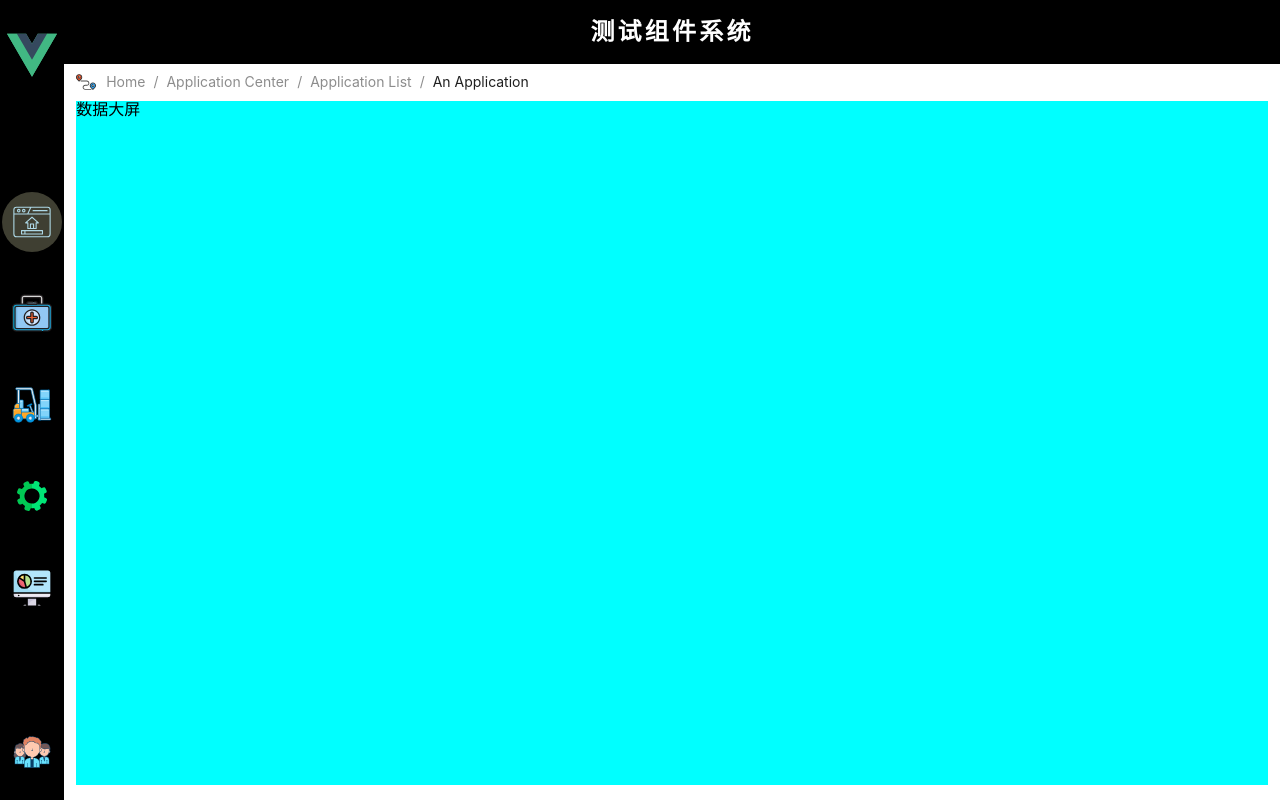
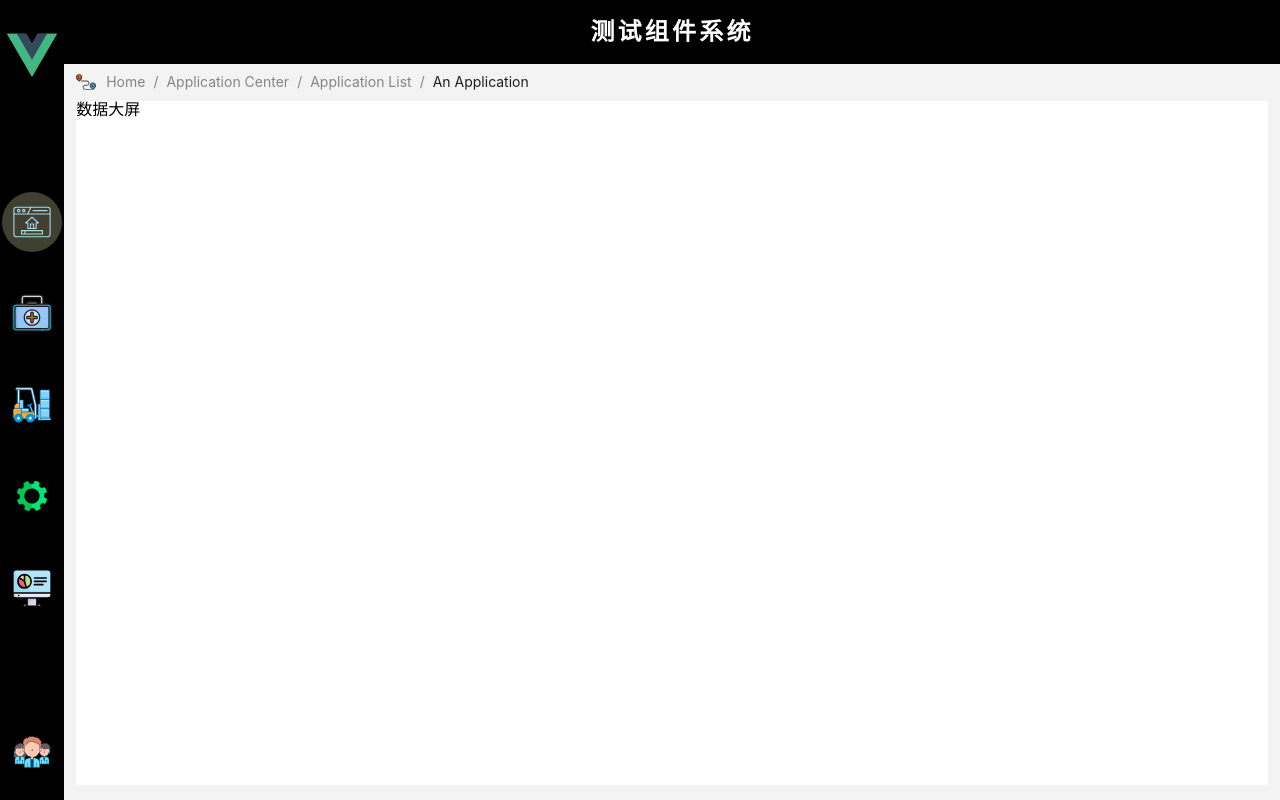
Before and after one commit to shanlihang/health-stage, a Vue app in the folder web/: page /data in a window 1280 px wide. Built offline with nearby package versions, Linux system fonts and the light colour scheme.

Commit message:
页面背景色微调

```diff
--- a/web/src/views/DataShow.vue
+++ b/web/src/views/DataShow.vue
@@ -12,6 +12,5 @@
 .container{
   width: 100%;
   height: 100%;
-  background-color: aqua;
 }
 </style>
--- a/web/src/views/MainView.vue
+++ b/web/src/views/MainView.vue
@@ -82,6 +82,7 @@ const selectAccountCenter = () => {
     position: absolute;
     left:5%;
     top:8%;
+    background-color: rgba(214, 214, 214, 0.3);
 }
 .router{
     width: 98%;
@@ -94,7 +95,7 @@ const selectAccountCenter = () => {
     width: 98%;
     height: 93%;
     margin: 0 auto;
-    background-color: brown;
+    background-color: #fff;
 }
 .select{
     animation: changeBkg 0.2s linear forwards;
```
